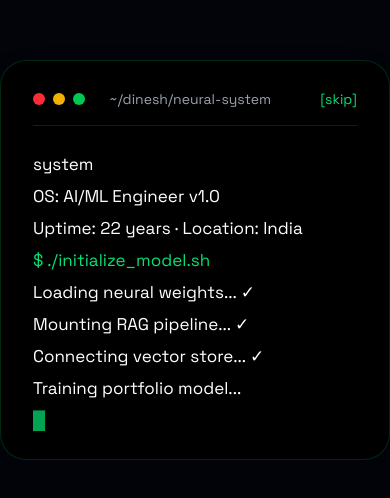
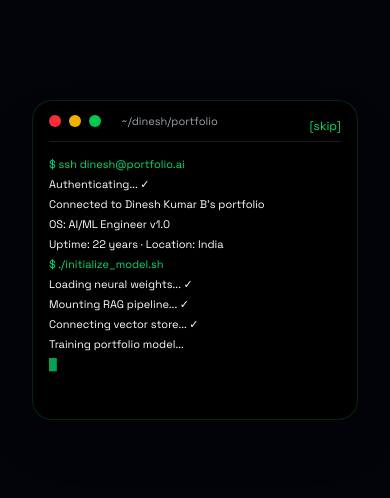
Before and after one commit to DINESHBOLLEDULA/PORTFOLIO, a React (Vite) app: page / in a window 390 px wide. Shown: the part 162-660 px from the top of the page. Built offline with nearby package versions, Linux system fonts and the light colour scheme; a web font is replaced by a local one.

Commit message:
made preloader responsive

```diff
--- a/src/components/Preloader.jsx
+++ b/src/components/Preloader.jsx
@@ -14,7 +14,8 @@ const sequence = [
   },
   {
     type: "output",
-    text: "Connected to Dinesh Kumar B's neural system",
+    text:
+      "Connected to Dinesh Kumar B's portfolio",
     pause: 180,
   },
   {
@@ -24,7 +25,8 @@ const sequence = [
   },
   {
     type: "output",
-    text: "Uptime: 22 years · Location: India",
+    text:
+      "Uptime: 22 years · Location: India",
     pause: 220,
   },
   {
@@ -34,22 +36,26 @@ const sequence = [
   },
   {
     type: "command",
-    text: "$ ./initialize_model.sh",
+    text:
+      "$ ./initialize_model.sh",
     pause: 250,
   },
   {
     type: "output",
-    text: "Loading neural weights...          ✓",
+    text:
+      "Loading neural weights...          ✓",
     pause: 120,
   },
   {
     type: "output",
-    text: "Mounting RAG pipeline...           ✓",
+    text:
+      "Mounting RAG pipeline...           ✓",
     pause: 120,
   },
   {
     type: "output",
-    text: "Connecting vector store...         ✓",
+    text:
+      "Connecting vector store...         ✓",
     pause: 220,
   },
   {
@@ -59,7 +65,8 @@ const sequence = [
   },
   {
     type: "output",
-    text: "Training portfolio model...",
+    text:
+      "Training portfolio model...",
     pause: 250,
   },
 ];
@@ -82,7 +89,7 @@ export default function Preloader({
   const scrollRef = useRef(null);
   const hasStarted = useRef(false);
 
-  // auto scroll
+  /* auto scroll */
   useEffect(() => {
     if (scrollRef.current) {
       scrollRef.current.scrollTo({
@@ -95,8 +102,9 @@ export default function Preloader({
   }, [history, current]);
 
   useEffect(() => {
-    // Prevent React StrictMode double execution
-    if (hasStarted.current) return;
+    if (hasStarted.current)
+      return;
+
     hasStarted.current = true;
 
     let mounted = true;
@@ -114,52 +122,65 @@ export default function Preloader({
       ) {
         if (!mounted) return;
 
-        setCurrent(text.slice(0, i));
+        setCurrent(
+          text.slice(0, i)
+        );
 
         await wait(speed);
       }
     };
 
-    const runTerminal = async () => {
-      // Main sequence
+    const runTerminal =
+      async () => {
         for (const item of sequence) {
           if (!mounted) return;
 
-        setCurrentType(item.type);
+          setCurrentType(
+            item.type
+          );
 
-        // Empty line
-        if (item.type === "space") {
-          setHistory((prev) => [
+          if (
+            item.type ===
+            "space"
+          ) {
+            setHistory(
+              (prev) => [
                 ...prev,
                 {
                   text: "",
                   type: "space",
                 },
-          ]);
+              ]
+            );
 
-          await wait(item.pause);
+            await wait(
+              item.pause
+            );
             continue;
           }
 
-        // Commands type slower
           await typeLine(
             item.text,
-          item.type === "command"
+            item.type ===
+              "command"
               ? 16
               : 10
           );
 
-        setHistory((prev) => [
+          setHistory(
+            (prev) => [
               ...prev,
               item,
-        ]);
+            ]
+          );
 
           setCurrent("");
 
-        await wait(item.pause);
+          await wait(
+            item.pause
+          );
         }
 
-      // Epoch animation
         const epochs = [
           {
             loss: "2.4821",
@@ -183,7 +204,8 @@ export default function Preloader({
           i < epochs.length;
           i++
         ) {
-        const epoch = epochs[i];
+          const epoch =
+            epochs[i];
 
           for (
             let progress = 0;
@@ -191,13 +213,16 @@ export default function Preloader({
             progress++
           ) {
             const bar =
-            "█".repeat(progress) +
+              "█".repeat(
+                progress
+              ) +
               "░".repeat(
-              10 - progress
+                10 -
+                  progress
               );
 
             setCurrentType(
-            "output"
+              "command"
             );
 
             setCurrent(
@@ -215,10 +240,12 @@ export default function Preloader({
             await wait(28);
           }
 
-        setHistory((prev) => [
+          setHistory(
+            (prev) => [
               ...prev,
               {
-            type: "output",
+                type:
+                  "command",
                 text: `Epoch ${
                   i + 1
                 }/3  loss: ${
@@ -229,22 +256,23 @@ export default function Preloader({
                   epoch.progress
                 }%`,
               },
-        ]);
+            ]
+          );
 
           setCurrent("");
 
           await wait(180);
         }
 
-      // Ending
         const ending = [
           {
             type: "output",
             text:
-            "Model converged. Deploying Dinesh Kumar B...  ✓",
+              "Model converged. Deploying Dinesh Kumar B... ✓",
           },
           {
-          type: "command",
+            type:
+              "command",
             text:
               "$ portfolio launched successfully 🚀",
           },
@@ -263,17 +291,18 @@ export default function Preloader({
               : 10
           );
 
-        setHistory((prev) => [
+          setHistory(
+            (prev) => [
               ...prev,
               line,
-        ]);
+            ]
+          );
 
           setCurrent("");
 
           await wait(180);
         }
 
-      // final launch text
         setCurrentType(
           "command"
         );
@@ -304,9 +333,14 @@ export default function Preloader({
     <AnimatePresence>
       <motion.div
         className="
-          fixed inset-0 z-50
-          flex items-center justify-center
+          fixed
+          inset-0
+          z-50
+          flex
+          items-center
+          justify-center
           bg-[#02040a]
+          px-3
         "
         initial={{
           opacity: 1,
@@ -334,14 +368,37 @@ export default function Preloader({
         <motion.div
           className="
             relative
-            w-[900px]
-            h-[400px]
-            rounded-[26px]
+
+            w-[94vw]
+sm:w-[86vw]
+md:w-[760px]
+lg:w-[860px]
+
+h-[38vh]
+sm:h-[36vh]
+md:h-[280px]
+lg:h-[290px]
+
+max-w-[860px]
+
+mx-5
+sm:mx-8
+
+            rounded-[20px]
+            sm:rounded-[24px]
+            lg:rounded-[26px]
+
             border
             border-green-500/20
             bg-black
-            px-8
-            py-7
+
+            px-4
+py-3
+sm:px-5
+sm:py-4
+lg:px-5
+lg:py-4
+
             font-mono
             shadow-2xl
           "
@@ -360,13 +417,34 @@ export default function Preloader({
           }}
         >
           {/* terminal top bar */}
-          <div className="flex items-center gap-2 mb-5 border-b border-white/10 pb-4">
+          <div
+            className="
+              flex
+              items-center
+              gap-2
+              mb-3
+              sm:mb-4
+              border-b
+              border-white/10
+              pb-3
+              sm:pb-4
+            "
+          >
             <div className="w-3 h-3 rounded-full bg-red-500" />
             <div className="w-3 h-3 rounded-full bg-yellow-500" />
             <div className="w-3 h-3 rounded-full bg-green-500" />
 
-            <span className="ml-4 text-sm text-gray-400">
-              ~/dinesh/neural-system
+            <span
+              className="
+                ml-3
+                sm:ml-4
+                text-[11px]
+                sm:text-sm
+                text-gray-400
+                truncate
+              "
+            >
+              ~/dinesh/portfolio
             </span>
           </div>
 
@@ -377,10 +455,17 @@ export default function Preloader({
             }
             className="
               absolute
-              right-8
-              top-7
+              right-4
+              top-4
+              sm:right-6
+              sm:top-5
+              lg:right-8
+              lg:top-7
+
               text-green-400
-              text-sm
+              text-[12px]
+              sm:text-sm
+
               hover:text-green-300
               transition
             "
@@ -392,11 +477,29 @@ export default function Preloader({
           <div
             ref={scrollRef}
             className="
-              h-[290px]
+              h-[calc(100%-50px)]
               overflow-y-auto
               pr-2
-              text-[17px]
-              leading-8
+
+              text-[11px]
+leading-5
+
+sm:text-[13px]
+sm:leading-6
+
+md:text-[14px]
+md:leading-7
+
+lg:text-[16px]
+lg:leading-8
+              sm:leading-7
+
+              md:text-[15px]
+              md:leading-8
+
+              lg:text-[17px]
+              lg:leading-8
+
               scrollbar-hide
             "
           >
@@ -410,8 +513,8 @@ export default function Preloader({
                   className={
                     line.type ===
                     "command"
-                      ? "text-green-400"
-                      : "text-white"
+                      ? "text-green-400 break-words"
+                      : "text-white break-words"
                   }
                 >
                   {line.text}
@@ -419,13 +522,12 @@ export default function Preloader({
               )
             )}
 
-            {/* active line */}
             <div
               className={
                 currentType ===
                 "command"
-                  ? "text-green-400"
-                  : "text-white"
+                  ? "text-green-400 break-words"
+                  : "text-white break-words"
               }
             >
               {current}
```
Lines whose indentation alone changed are shown as unchanged.
